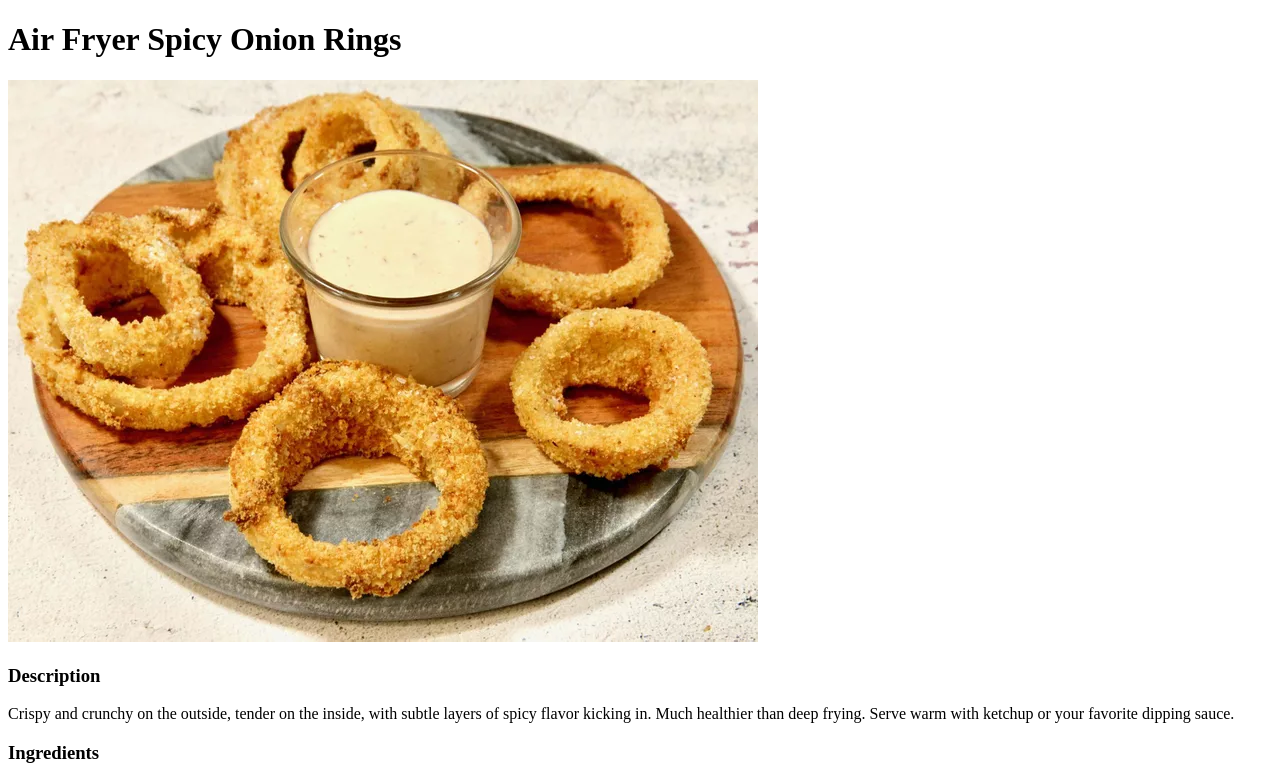
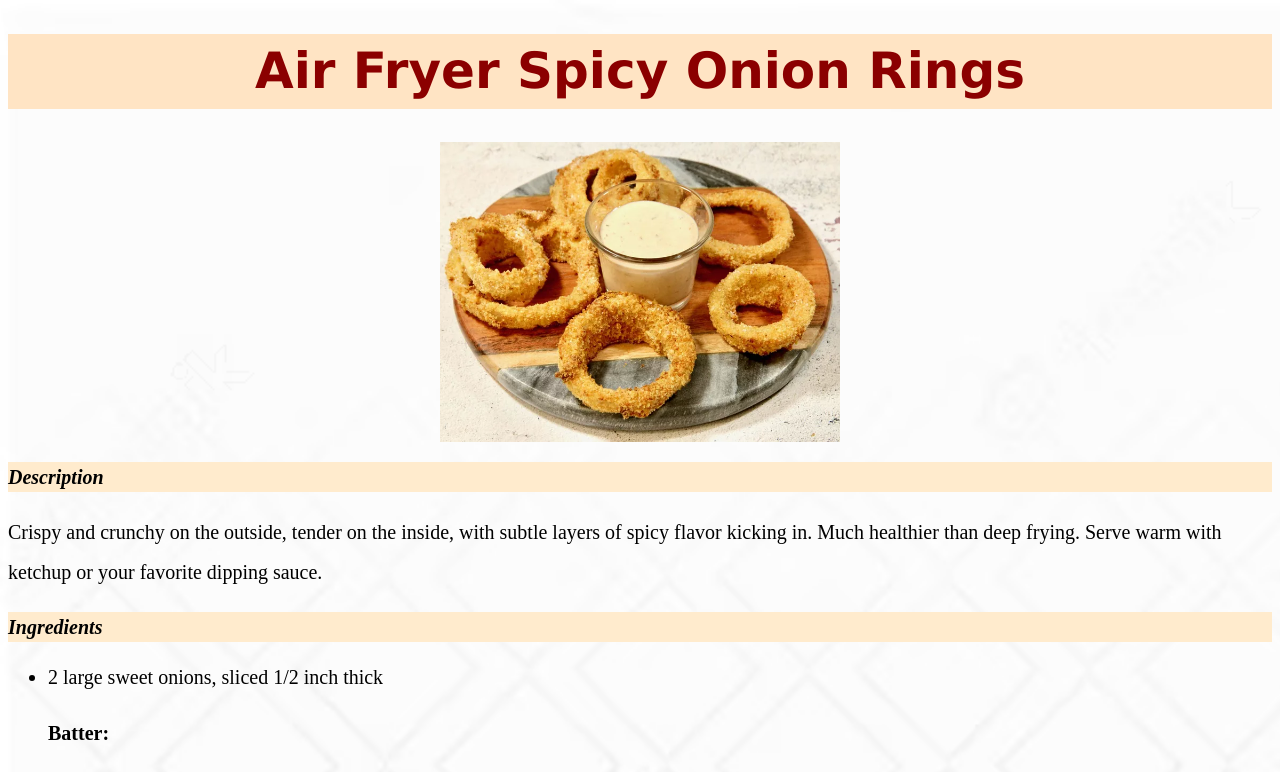
Before and after one commit to 7up3r/odin-recipes, a plain HTML site: page recipes/onionrings.html in a window 1280 px wide. Shown: the top 772 px of the page. Drawn offline with Linux system fonts and the light colour scheme.

Commit message:
completed style.css
added the link in every html file and code required to style every page

will add more things in future

```diff
--- a/recipes/onionrings.html
+++ b/recipes/onionrings.html
@@ -5,14 +5,17 @@
     <meta http-equiv="X-UA-Compatible" content="IE=edge">
     <meta name="viewport" content="width=device-width, initial-scale=1.0">
     <title>Air Fryer Spicy Onion Rings</title>
+    <link rel="stylesheet" href="../style.css">
 </head>
-<body>
-    <h1>Air Fryer Spicy Onion Rings</h1>
+<body class="recipes">
+    <div class="heading">
+        <h1>Air Fryer Spicy Onion Rings</h1>
+    </div>
     <img src="../images/onionrings.webp" alt="Air Fryer Spicy Onion Rings">
     <h3>Description</h3>
     <p>Crispy and crunchy on the outside, tender on the inside, with subtle layers of spicy flavor kicking in. Much healthier than deep frying. Serve warm with ketchup or your favorite dipping sauce.</p>
     <h3>Ingredients</h3>
-    <ul>
+    <ul class="recipe-list">
         <li>2 large sweet onions, sliced 1/2 inch thick</li>
         <h4>Batter:</h4>
         <li>⅔ cup buttermilk</li>
@@ -28,7 +31,7 @@
         <li>1 teaspoon kosher salt, or to taste</li>
     </ul>
     <h3>Steps</h3>
-    <ol>
+    <ol class="recipe-list">
         <li>Whisk together buttermilk, egg, flour, chile and lime seasoning, and adobo seasoning for the batter in a shallow bowl. Cover and refrigerate for 30 minutes.
         <li>Combine panko, adobo seasoning, and chile and lime seasoning in a shallow dish; mix well. Remove batter from the fridge. Dip onion rings first into the batter, then into bread crumb mixture, turning to coat, and gently shake off excess crumbs. Lightly spritz the onion rings with cooking spray on both sides.</li>
         <li>Preheat the air fryer to 340 degrees F (170 degrees C). Line the air fryer basket with a parchment liner or lightly spray with oil.</li>
--- a/style.css
+++ b/style.css
@@ -1,14 +1,56 @@
 * {
-    font-family: 'Times New Roman', Times, serif;
     line-height: 1.5;
-    color: blue;
+}
+body {
+    background-image: url(../odin-recipes/images/background.avif);
+    background-size: cover;
+}
+.homepage {
+    display: block;
     margin-left: auto;
     margin-right: auto;
-    width: 15em;
-    vertical-align: middle;
+    width: fit-content;
 }
 
 img {
-    width: 300px;
-    height: auto
+    display: block;
+    margin-left: auto;
+    margin-right: auto;
+    width: 400px;
+    height: auto;
 }
+
+
+.heading {
+    text-align: center;
+    background-color: bisque;
+    color: darkred;
+    font-size: 25px;
+    font-family: 'Lucida Sans Unicode', 'Lucida Grande', 'Lucida Sans', Arial, sans-serif;
+}
+
+.homepage li {
+    color: black;
+    font-weight: bold;
+    line-break: strict;
+    line-height: 2.0;
+    font-size: 20px;
+}
+
+.homepage p {
+    font-size: 24px;
+    font-family: Verdana, Geneva, Tahoma, sans-serif;
+    background-color: blanchedalmond;
+}
+
+.recipes h3 {
+    background-color: blanchedalmond;
+    font-size: 20px;
+    font-style: italic;
+}
+.recipe-list,
+.recipes p {
+    color: black;
+    line-height: 2.0;
+    font-size: 20px;
+}
```
Also changed, not shown: index.html (+6 -4 lines), recipes/broccolichicken.html (+7 -4 lines), recipes/pizzabites.html (+7 -4 lines), images/background.avif (added), images/background.jpg (added), images/homepage.jpg (deleted), 1 other file.
